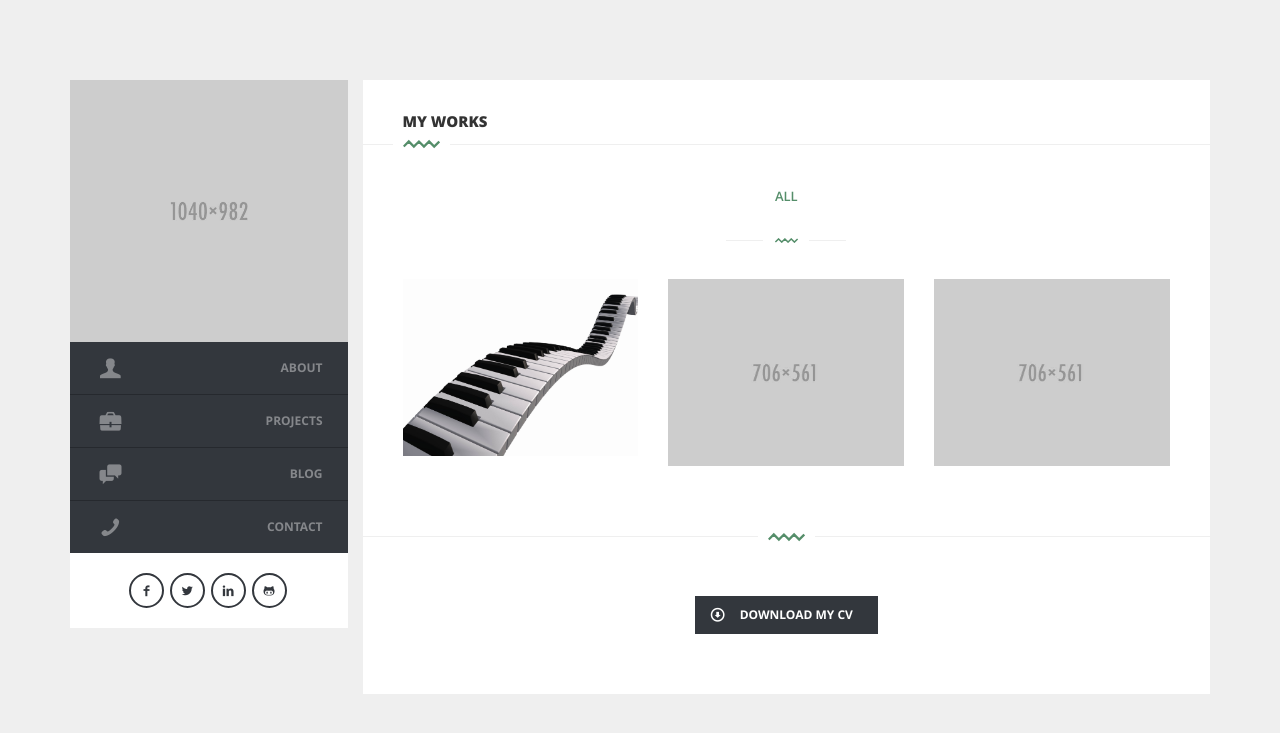
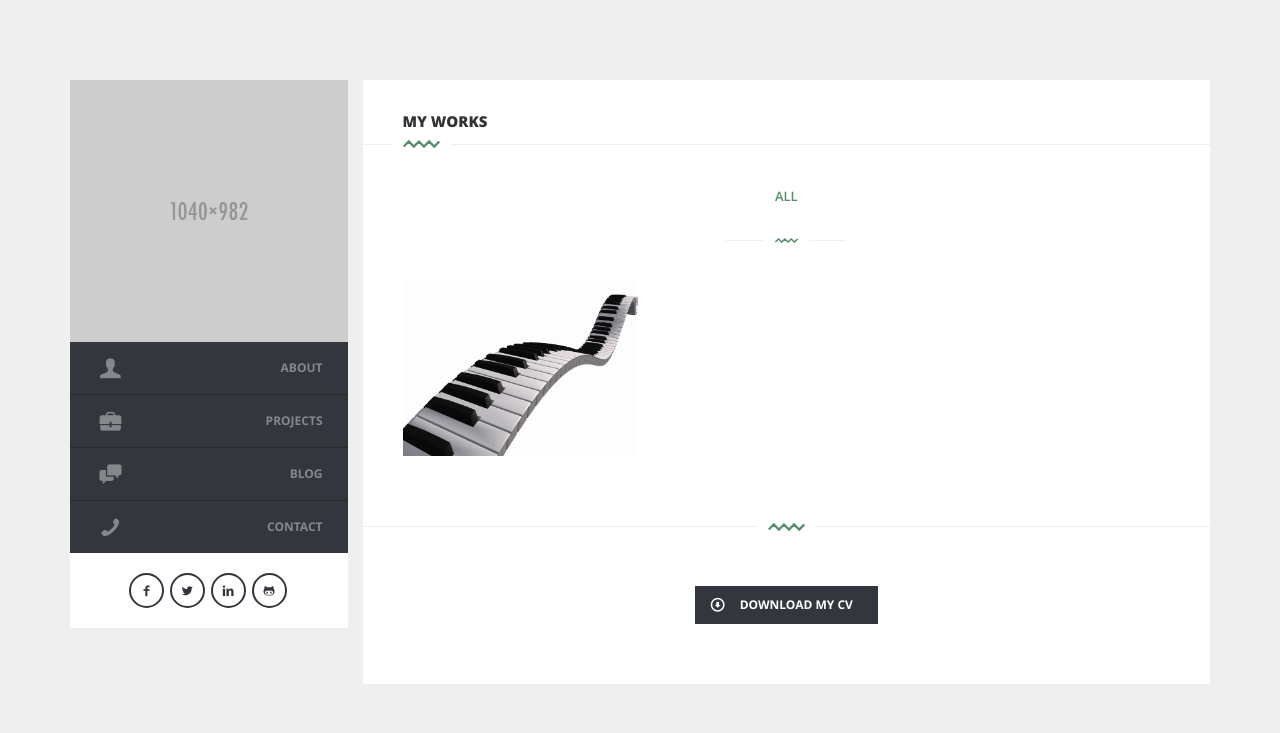
Before and after one commit to GrimReaperSam/GrimReaperSam.github.io, a Jekyll site: the page built from projects.html, in a window 1280 px wide. Shown: the top 733 px of the page. Built offline with Jekyll 4.4.1, drawn with Linux system fonts in a browser that asks for light colours.

Commit message:
Removing dummy projects

```diff
--- a/projects.html
+++ b/projects.html
@@ -51,13 +51,12 @@ title: Projects
                                     <a class="box" href="{{item.url}}">
                                         <div class="desc">
                                             <h3 class="proj-desc">{{item.project_name}}
-                                                <div class="zigzag work clearfix"
-                                                      data-svg-drawing="yes">
-	<svg  xml:space="preserve" viewBox="0 0 69.172 14.975" width="25" height="10" y="0px" x="0px" xmlns="http://www.w3.org/2000/svg" version="1.1">
-	<path d="M1.357,12.26 10.807,2.81 20.328,12.332
-		29.781,2.879 39.223,12.321 48.754,2.79 58.286,12.321 67.815,2.793 "  style="stroke-dasharray: 93.9851, 93.9851; stroke-dashoffset: 0;"/>
-	</svg>
-</div>
+                                                <div class="zigzag work clearfix" data-svg-drawing="yes">
+                                                	<svg  xml:space="preserve" viewBox="0 0 69.172 14.975" width="25" height="10" y="0px" x="0px" xmlns="http://www.w3.org/2000/svg" version="1.1">
+                                                	<path d="M1.357,12.26 10.807,2.81 20.328,12.332
+                                                		29.781,2.879 39.223,12.321 48.754,2.79 58.286,12.321 67.815,2.793 "  style="stroke-dasharray: 93.9851, 93.9851; stroke-dashoffset: 0;"/>
+                                                	</svg>
+                                                </div>
                                                 <span>{{item.category}}</span></h3>
                                         </div>
 
@@ -65,55 +64,9 @@ title: Projects
                                     </a>
                                 </div>
                                 <!--End item-->
-
                             </li>
-
                             {% endfor %}
-
-                            <li class="col-md-4">
-                                <!--Item-->
-                                <div class="item web">
-                                    <a class="box" href="img/portfolio/2.jpg">
-                                        <div class="desc">
-                                            <h3 class="proj-desc">Project Name
-                                                <span class="zigzag work clearfix "
-                                                      data-svg-drawing="yes">
-	<svg  xml:space="preserve" viewBox="0 0 69.172 14.975" width="25" height="10" y="0px" x="0px" xmlns="http://www.w3.org/2000/svg" version="1.1">
-	<path d="M1.357,12.26 10.807,2.81 20.328,12.332
-		29.781,2.879 39.223,12.321 48.754,2.79 58.286,12.321 67.815,2.793 "  style="stroke-dasharray: 93.9851, 93.9851; stroke-dashoffset: 0;"/>
-	</svg>
-</span>
-                                                <span>web design</span></h3>
-                                        </div>
-                                        <img alt="" src="img/portfolio/2.jpg">
-                                    </a>
-                                </div>
-                                <!--End item-->
-                            </li>
-
-
-                            <li class="col-md-4">
-                                <!--Item-->
-                                <div class="item graphic">
-                                    <a class="box" href="img/portfolio/3.jpg">
-                                        <div class="desc">
-                                            <h3 class="proj-desc">Project Name
-                                                <span class="zigzag work clearfix "
-                                                      data-svg-drawing="yes">
-	<svg  xml:space="preserve" viewBox="0 0 69.172 14.975" width="25" height="10" y="0px" x="0px" xmlns="http://www.w3.org/2000/svg" version="1.1">
-	<path d="M1.357,12.26 10.807,2.81 20.328,12.332
-		29.781,2.879 39.223,12.321 48.754,2.79 58.286,12.321 67.815,2.793 "  style="stroke-dasharray: 93.9851, 93.9851; stroke-dashoffset: 0;"/>
-	</svg>
-</span>
-                                                <span>graphic design</span></h3>
-                                        </div>
-                                        <img alt="" src="img/portfolio/3.jpg">
-                                    </a>
-                                </div>
-                                <!--End item-->
-                            </li>
                         </ul>
-
                     </div>
                     <!--End row-->
                 </div>
```
